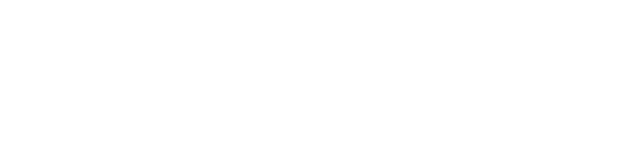
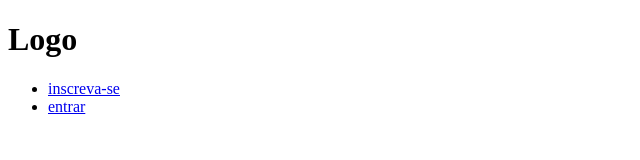
Before and after one commit to eduardo074/arcane_parte2, a plain HTML site: page index.html in a window 1280 px wide. Shown: the whole page, without its empty margins (0-640 px from the left). Drawn offline with Linux system fonts and the light colour scheme.

Commit message:
header html

```diff
--- a/index.html
+++ b/index.html
@@ -8,6 +8,15 @@
     <title>Arcane Parte2</title>
 </head>
 <body>
+    <header>
+        <h1>Logo</h1>
+        <nav>
+            <ul>
+                <li><a href="#">inscreva-se</a></li>
+                <li><a href="#">entrar</a></li>
+            </ul>
+        </nav>
+    </header>
 
 </body>
 </html>
--- a/style.css
+++ b/style.css
@@ -1,4 +1,5 @@
 @charset "UTF-8";
+@import url('https://fonts.googleapis.com/css2?family=Caveat:wght@400;500;600;700&family=Lato:wght@100;300;400;700;900&family=Luckiest+Guy&family=Montserrat:wght@500;700;800&display=swap');
 
 :root{
     --cor1:#0080C8;
```
